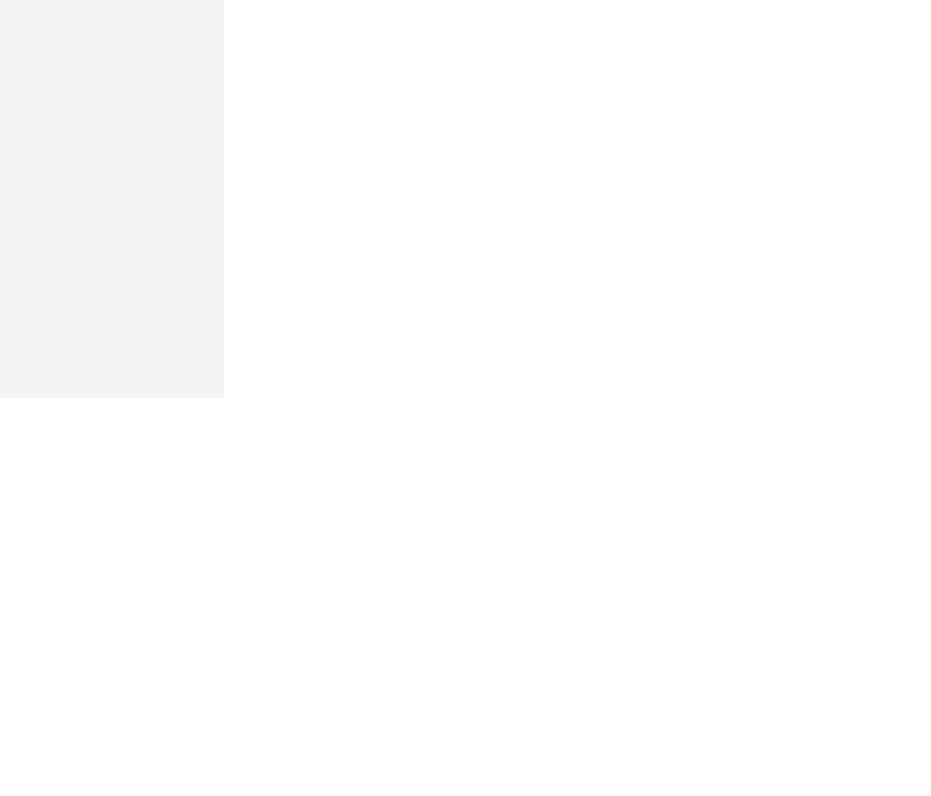
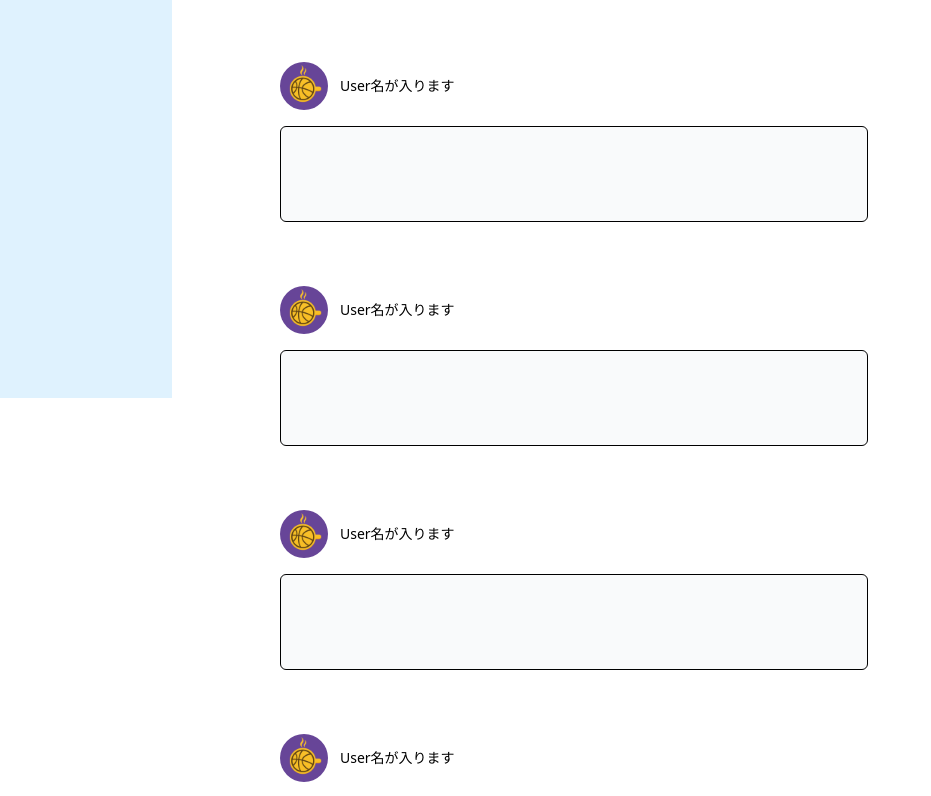
Before and after one commit to ryoma-abe/next-practice-sns, a Next.js app: page / in a window 1280 px wide. Shown: the part 402-1198 px from the top of the page, without its empty margins (0-931 px from the left). Before the commit the page ends 800 px from the top, so only its background shows below. Built offline with nearby package versions, Linux system fonts and the light colour scheme.

Commit message:
サイドバーのスタイルを修正し、固定表示に変更しました。また、タイムラインにユーザーコンポーネントを追加しました。

```diff
--- a/src/app/page.tsx
+++ b/src/app/page.tsx
@@ -6,7 +6,7 @@ export default function Home() {
   return (
     <div className="container mx-auto">
       <div className="grid grid-cols-10 gap-10 min-h-dvh">
-        <div className="col-span-2 bg-gray-100">
+        <div className="col-span-2">
           <SideBer />
         </div>
         <div className="col-span-5">
--- a/src/components/SideBer.tsx
+++ b/src/components/SideBer.tsx
@@ -4,7 +4,7 @@ export default function SideBer() {
   const menus = ["ホーム", "検索", "通知", "メッセージ", "プロフィール"];
 
   return (
-    <nav className="flex flex-col gap-4 p-4 text-lg">
+    <nav className="flex flex-col gap-4 p-4 text-lg fixed bg-sky-100 h-full">
       <ul className="flex flex-col gap-6">
         {menus.map((label, index) => (
           <li key={index}>
--- a/src/components/User/TimeLine.tsx
+++ b/src/components/User/TimeLine.tsx
@@ -5,6 +5,11 @@ export default function TimeLine() {
     <div className="space-y-8">
       <User />
       <User />
+      <User />
+      <User />
+      <User />
+      <User />
+      <User />
     </div>
   );
 }
```
